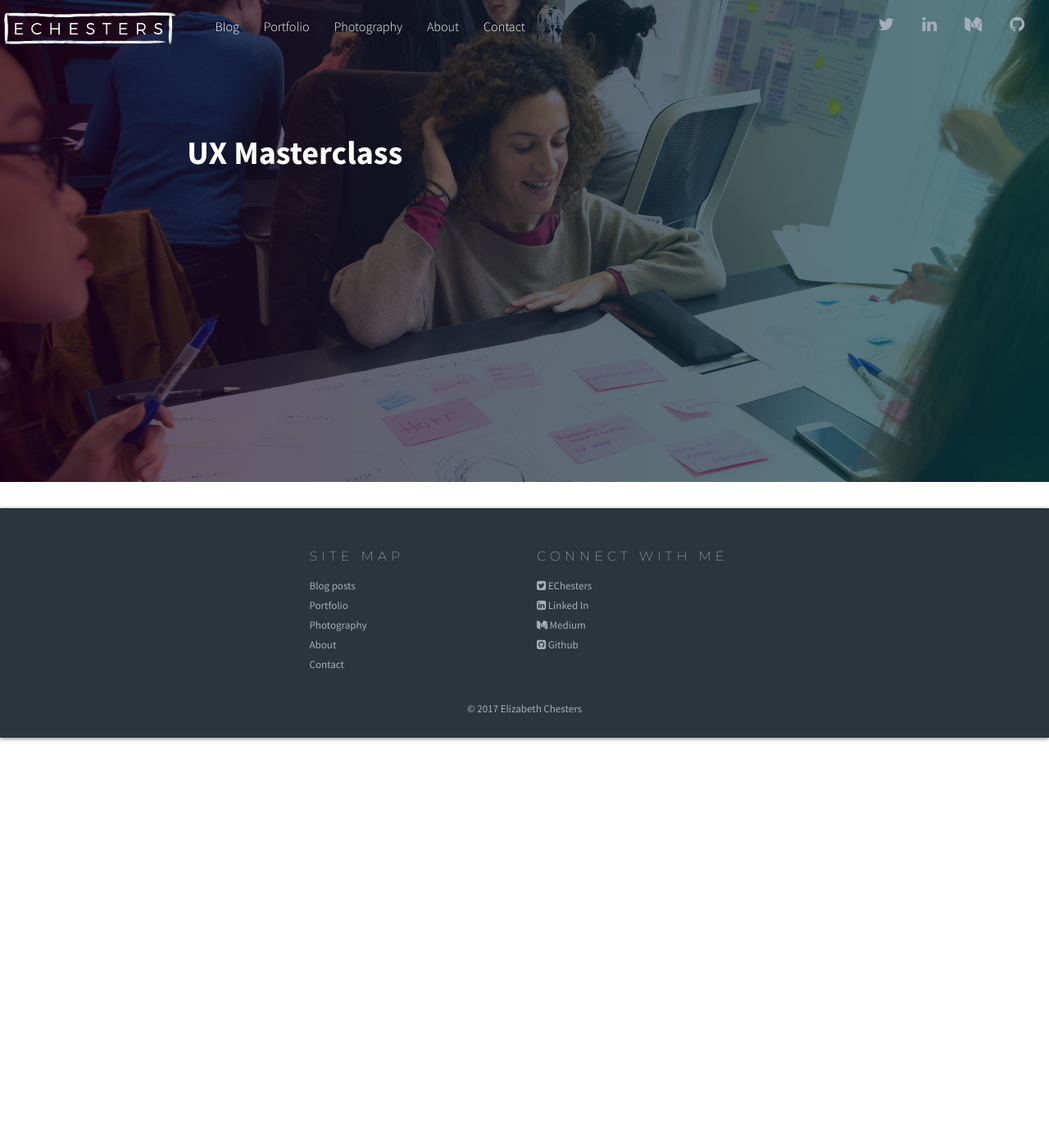
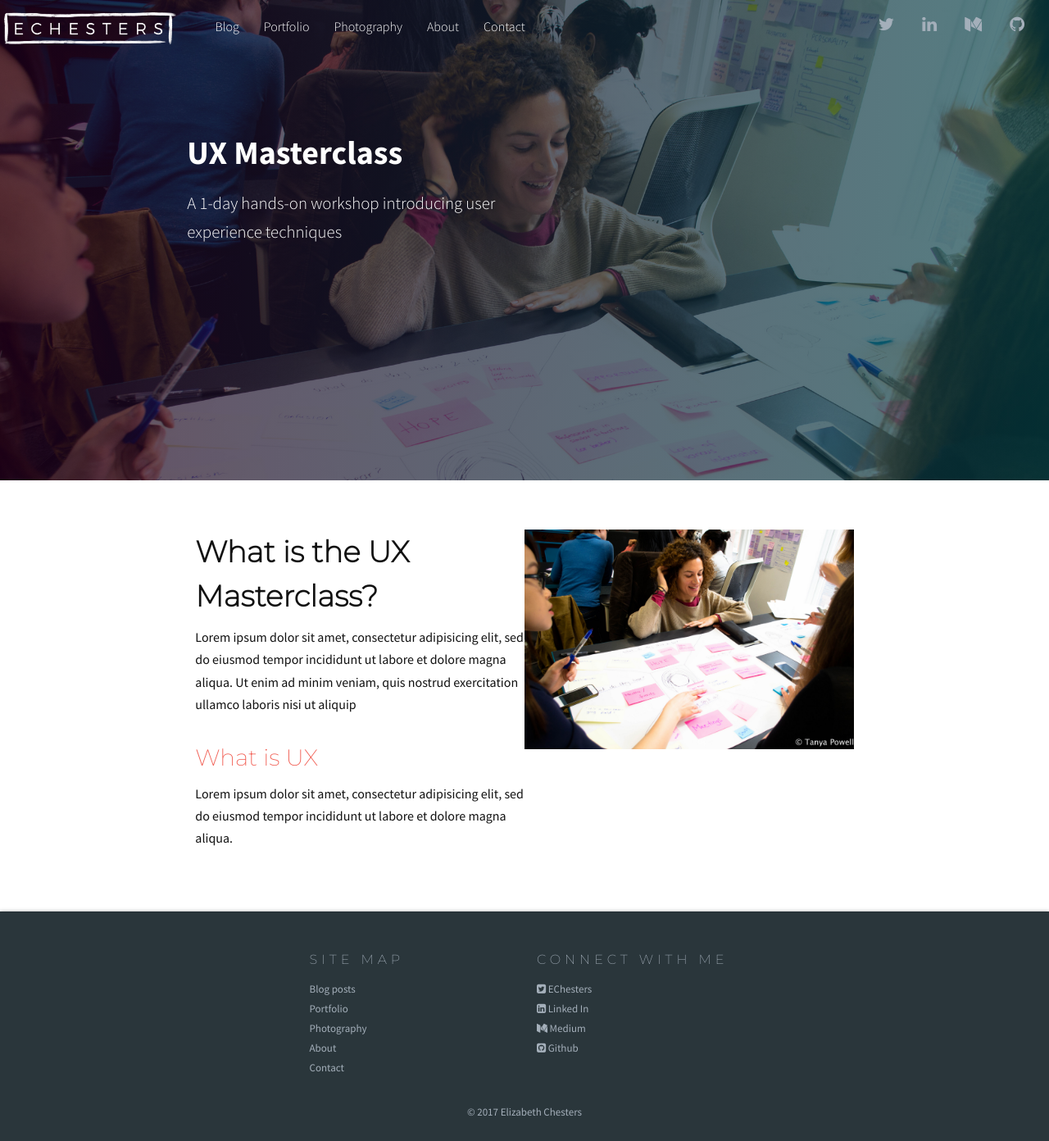
Before and after one commit to EChesters/echesters.github.io, a Jekyll site: the page built from pages/ux-masterclass.html, in a window 1280 px wide. Shown: the whole page at 82% size. Built offline with Jekyll 4.4.1, drawn with Linux system fonts in a browser that asks for light colours; nearby versions of some CDN libraries.

Commit message:
Issue #62 - Add about section to UX masterclass page

```diff
--- /dev/null
+++ b/_includes/_ux-master/about-masterclass.html
@@ -0,0 +1,14 @@
+<div class="col-xs-12 bg-white add-padding vertical no-float">
+  <div class="col-xs-12 col-sm-9 col-md-8 position central more-margin overflow-auto bg-white">
+    <div class="col-xs-12 col-sm-7 col-md-6 no-padding">
+      <h2 id="about-master">What is the UX Masterclass?</h2>
+      <p class="add-margin bottom">Lorem ipsum dolor sit amet, consectetur adipisicing elit, sed do eiusmod tempor incididunt ut
+         labore et dolore magna aliqua. Ut enim ad minim veniam, quis nostrud exercitation ullamco laboris nisi ut aliquip</p>
+      <h3>What is UX</h3>
+      <p>Lorem ipsum dolor sit amet, consectetur adipisicing elit, sed do eiusmod tempor incididunt ut labore et dolore magna aliqua.</p>
+    </div>
+    <div class="col-xs-12 col-sm-5 col-md-6 no-padding">
+      <img src="/images/ux-master/banner-mariza.jpg" class="responsive-img">
+    </div>
+  </div>
+</div>
--- a/pages/ux-masterclass.html
+++ b/pages/ux-masterclass.html
@@ -2,7 +2,9 @@
 layout: default
 title: UX Masterclass| EChesters
 header: UX Masterclass
+description: A 1-day hands-on workshop introducing user experience techniques
 image: /images/ux-master/banner-mariza.jpg
 ---
 
 {% include _components/banner.html %}
+{% include _ux-master/about-masterclass.html %}
```
